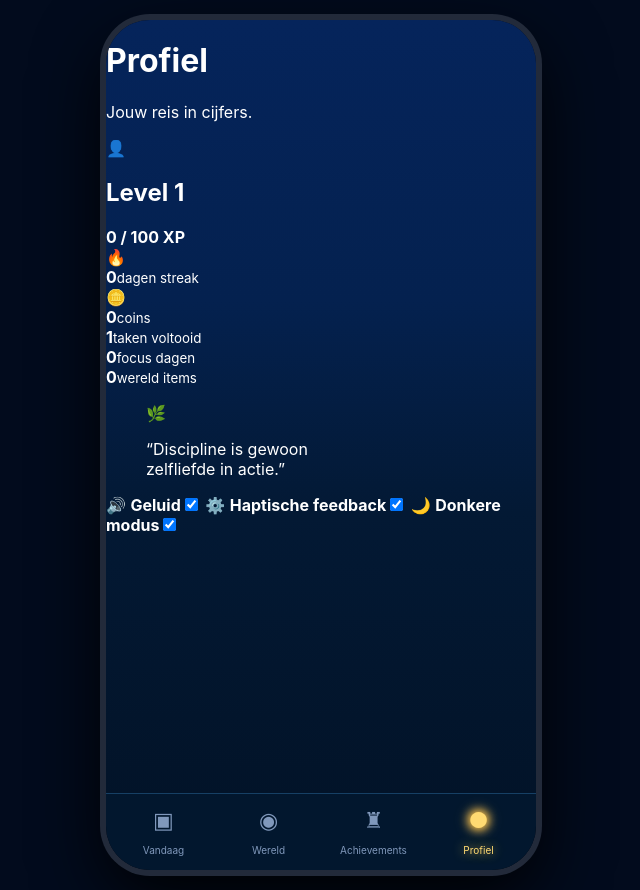
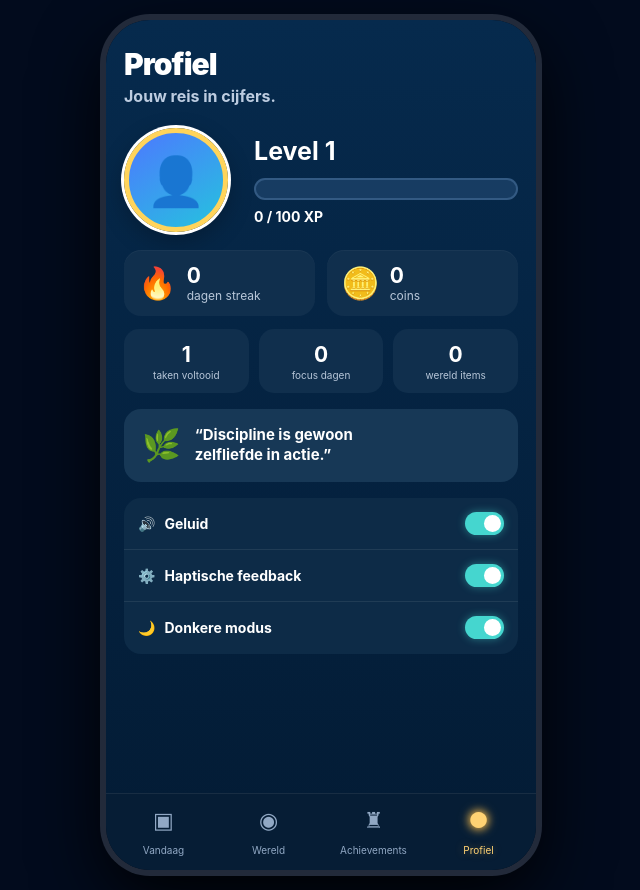
Before and after one commit to wanderwerkhoven-afk/DONE, a plain HTML site: page index.html in a window 1280 px wide. Both pictures are taken after a click on the button "Account en instellingen". Shown: the whole page, without its empty margins (319-959 px from the left). Drawn offline with Linux system fonts and the light colour scheme.

Commit message:
Style profile dashboard from reference

```diff
--- a/style.css
+++ b/style.css
@@ -930,3 +930,18 @@ button,.task-input,input,textarea,select{touch-action:manipulation}
 .settings-group{margin-top:18px}.settings-group h2{font-size:12px;text-transform:uppercase;letter-spacing:.08em;color:#7a879e;margin:0 8px 8px}
 .settings-row{width:100%;height:54px;border:0;border-bottom:1px solid #edf0f6;background:#fff;padding:0 16px;display:flex;align-items:center;justify-content:space-between;color:#18294d;font:inherit;font-weight:700;text-align:left}
 .settings-row:first-of-type{border-radius:16px 16px 0 0}.settings-row:last-child{border-bottom:0;border-radius:0 0 16px 16px}.settings-row b{font-size:24px;color:#9ba5b7;font-weight:500}
+
+/* Full profile screen */
+.profile-screen{height:100dvh;overflow:hidden;background:linear-gradient(180deg,#062a4d 0%,#031b34 100%);color:#fff}
+.profile-content{height:calc(100dvh - 78px);overflow-y:auto;padding:calc(env(safe-area-inset-top) + 26px) 18px 26px;box-sizing:border-box}
+.profile-heading h1{margin:0;font-size:30px;font-weight:1000;letter-spacing:-1px}.profile-heading p{margin:4px 0 22px;color:#bdcce0;font-weight:650}
+.profile-level{display:grid;grid-template-columns:112px 1fr;gap:18px;align-items:center;margin-bottom:18px}
+.profile-avatar{width:104px;height:104px;border-radius:50%;display:grid;place-items:center;font-size:48px;background:linear-gradient(145deg,#4d78ff,#25c3de);border:5px solid #ffd45b;box-shadow:0 0 0 3px #fff,0 8px 25px rgba(0,0,0,.28)}
+.profile-level-info h2{font-size:25px;margin:0 0 12px}.profile-level-info strong{display:block;margin-top:8px;font-size:14px}
+.profile-xpbar{height:22px;border-radius:14px;padding:3px;background:#173c62;border:2px solid rgba(111,153,200,.32);box-sizing:border-box}.profile-xpbar i{display:block;height:100%;border-radius:10px;background:linear-gradient(90deg,#55c9f2,#7ef2db);box-shadow:0 0 9px rgba(87,225,237,.55)}
+.profile-primary-stats{display:grid;grid-template-columns:1fr 1fr;gap:12px}.profile-stat{min-height:66px;padding:10px 14px;border-radius:17px;background:#102f4d;display:flex;align-items:center;gap:10px;box-shadow:inset 0 1px rgba(255,255,255,.04)}.profile-stat-icon{font-size:31px}.profile-stat b,.profile-stat small{display:block}.profile-stat b{font-size:21px}.profile-stat small{font-size:12px;color:#b8c7d9}
+.profile-mini-stats{display:grid;grid-template-columns:repeat(3,1fr);gap:10px;margin-top:13px}.profile-mini-stats div{min-height:64px;padding:10px 6px;border-radius:15px;background:#102f4d;text-align:center;display:flex;flex-direction:column;justify-content:center}.profile-mini-stats b{font-size:21px}.profile-mini-stats small{font-size:10px;color:#b8c7d9;margin-top:2px}
+.profile-quote{margin:16px 0;padding:16px 18px;border-radius:17px;background:#173856;display:flex;align-items:center;gap:14px}.profile-quote span{font-size:31px}.profile-quote p{margin:0;font-size:15px;font-weight:750;line-height:1.35}
+.profile-settings{overflow:hidden;border-radius:17px;background:#0d2b47}.profile-settings label{height:52px;padding:0 14px;display:flex;align-items:center;justify-content:space-between;border-bottom:1px solid rgba(255,255,255,.08);box-sizing:border-box}.profile-settings label:last-child{border-bottom:0}.profile-settings label>span{display:flex;align-items:center;gap:9px;font-size:14px}.profile-settings input{position:absolute;opacity:0;pointer-events:none}.profile-settings label>i{position:relative;width:39px;height:23px;border-radius:15px;background:#49627a;box-shadow:inset 0 0 0 1px rgba(255,255,255,.25);transition:.2s}.profile-settings label>i:after{content:"";position:absolute;width:17px;height:17px;left:3px;top:3px;border-radius:50%;background:#fff;transition:.2s}.profile-settings input:checked+i{background:#45d6cf;box-shadow:0 0 8px rgba(69,214,207,.45)}.profile-settings input:checked+i:after{transform:translateX(16px)}
+.profile-nav{background:#061d35!important;border-top:1px solid rgba(255,255,255,.07)!important}.profile-nav button{color:#91a8c4!important}.profile-nav button.active{color:#ffd273!important;text-shadow:0 0 10px rgba(255,185,65,.45)}
+@media(max-height:760px){.profile-content{padding-top:calc(env(safe-area-inset-top) + 18px)}.profile-heading p{margin-bottom:14px}.profile-avatar{width:88px;height:88px}.profile-level{grid-template-columns:96px 1fr}.profile-quote{margin:12px 0;padding:12px 16px}.profile-settings label{height:48px}}
```
